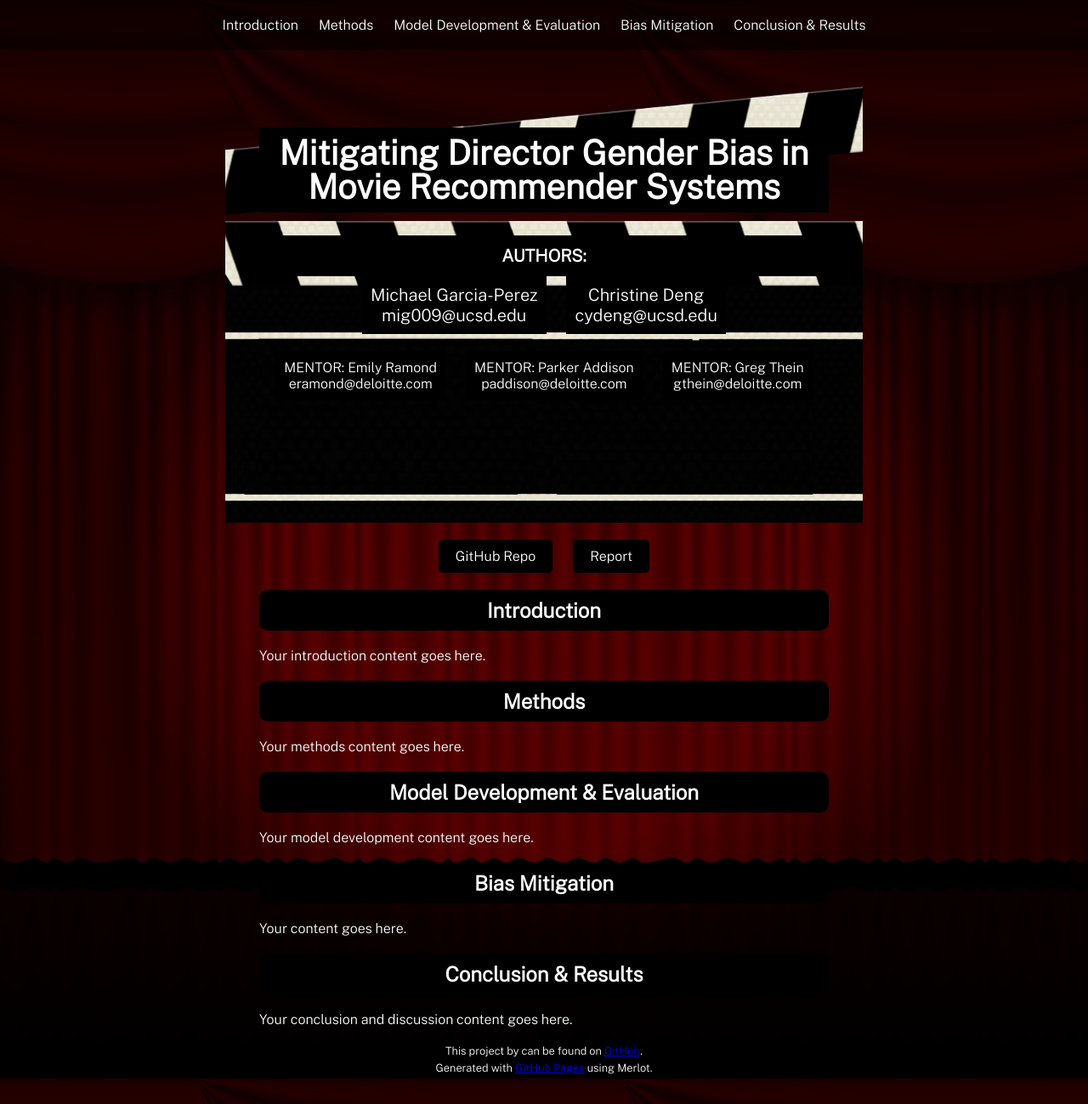
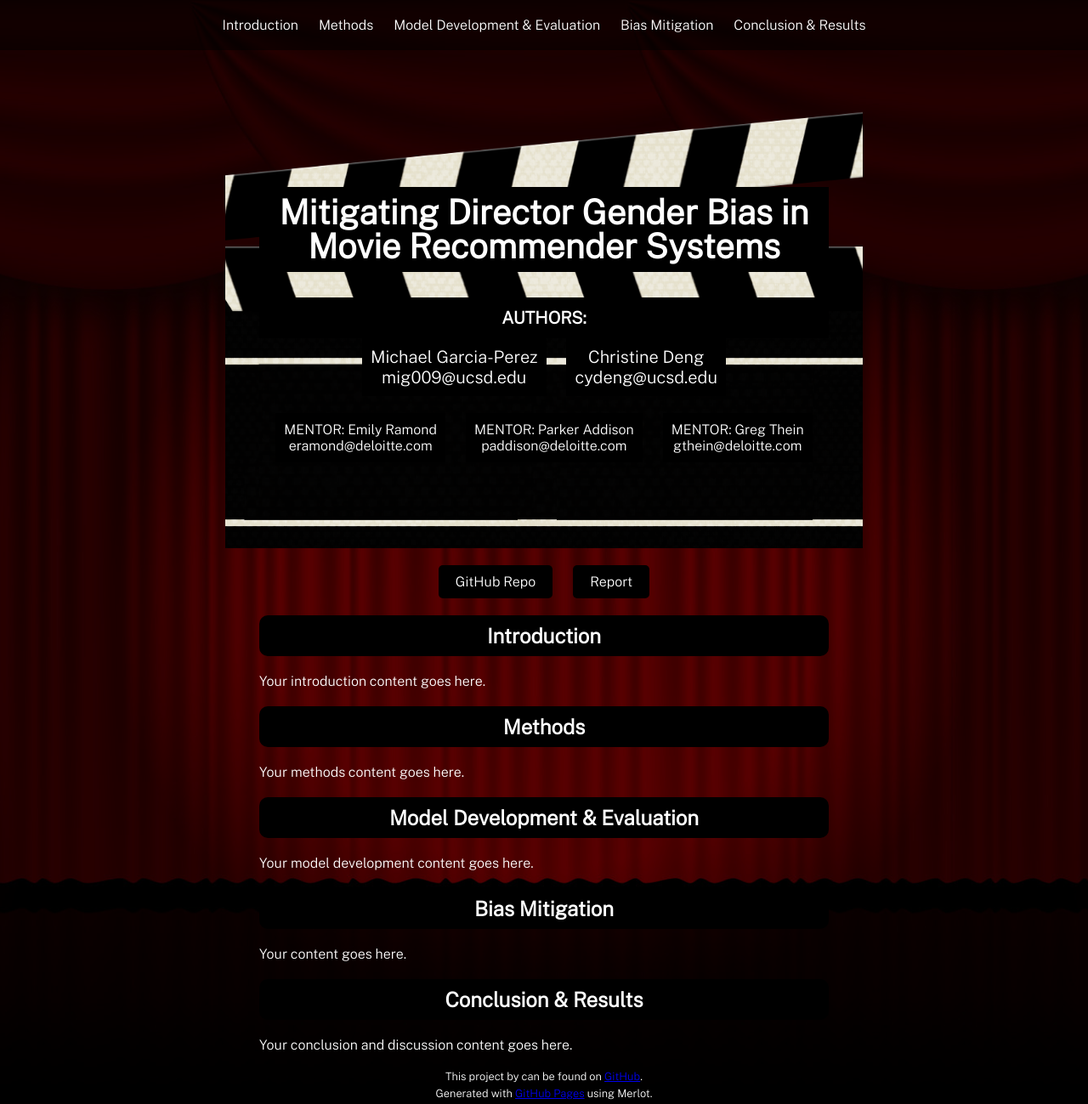
Before and after one commit to michael-garciaperez/DSC180A-Methodology-5, a Jekyll site: the page built from index.md, in a window 1280 px wide and 1299 px high. Shown: the whole window at 85% size. Built offline with Jekyll 4.4.1, drawn with Linux system fonts in a browser that asks for light colours.

Commit message:
Update style.scss

```diff
--- a/assets/css/style.scss
+++ b/assets/css/style.scss
@@ -21,7 +21,7 @@ div.shell {
 header {
   position: relative;
   z-index: 2;
-  margin: 70px auto 0;
+  margin: 100px auto 0; /* Adjusted margin-top value */
   max-width: 670px;
   padding: 20px 40px 25px;
   background-image: url('../images/clap_board.png');
@@ -40,7 +40,7 @@ header h1 {
   line-height: 1;
   background-color: black;
   padding: 10px 20px;
-  margin-top: 60px; /* Adjusted margin-top value */
+  margin-top: 100px; /* Adjusted margin-top value */
 }
 
 header h2 {
@@ -66,7 +66,7 @@ header h2 span:last-child {
 
 .author-mentor-container {
   text-align: center;
-  margin-top: 20px; /* Adjusted margin-top value */
+  margin-top: 30px; /* Adjusted margin-top value */
 }
 
 .author-mentor-container p {
```
